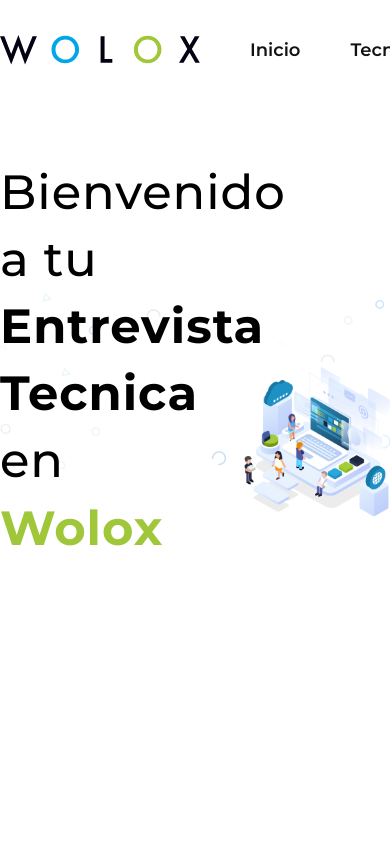
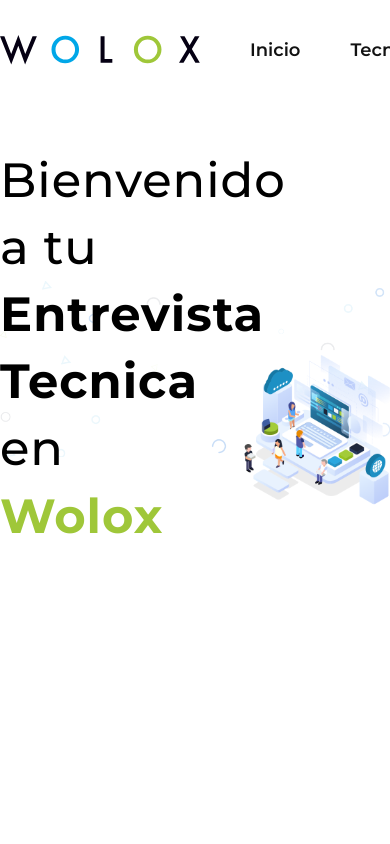
Before and after one commit to joaquinmiguens/wolox-interview, an Angular app: page / in a window 390 px wide. Shown: the top 844 px of the page. Built offline with nearby package versions, Linux system fonts and the light colour scheme.

Commit message:
manage of rems

```diff
--- a/src/scss/styles.scss
+++ b/src/scss/styles.scss
@@ -22,3 +22,18 @@ li {
 .green {
   color: $green;
 }
+html {
+  font-size: 16px;
+  @media screen and (max-width: 960px) {
+    font-size: 14px;
+  }
+  @media screen and (max-width: 600px) {
+    font-size: 12px;
+  }
+  @media screen and (max-width: 600px) {
+    font-size: 10px;
+  }
+  @media screen and (max-width: 350px) {
+    font-size: 9px;
+  }
+}
```
